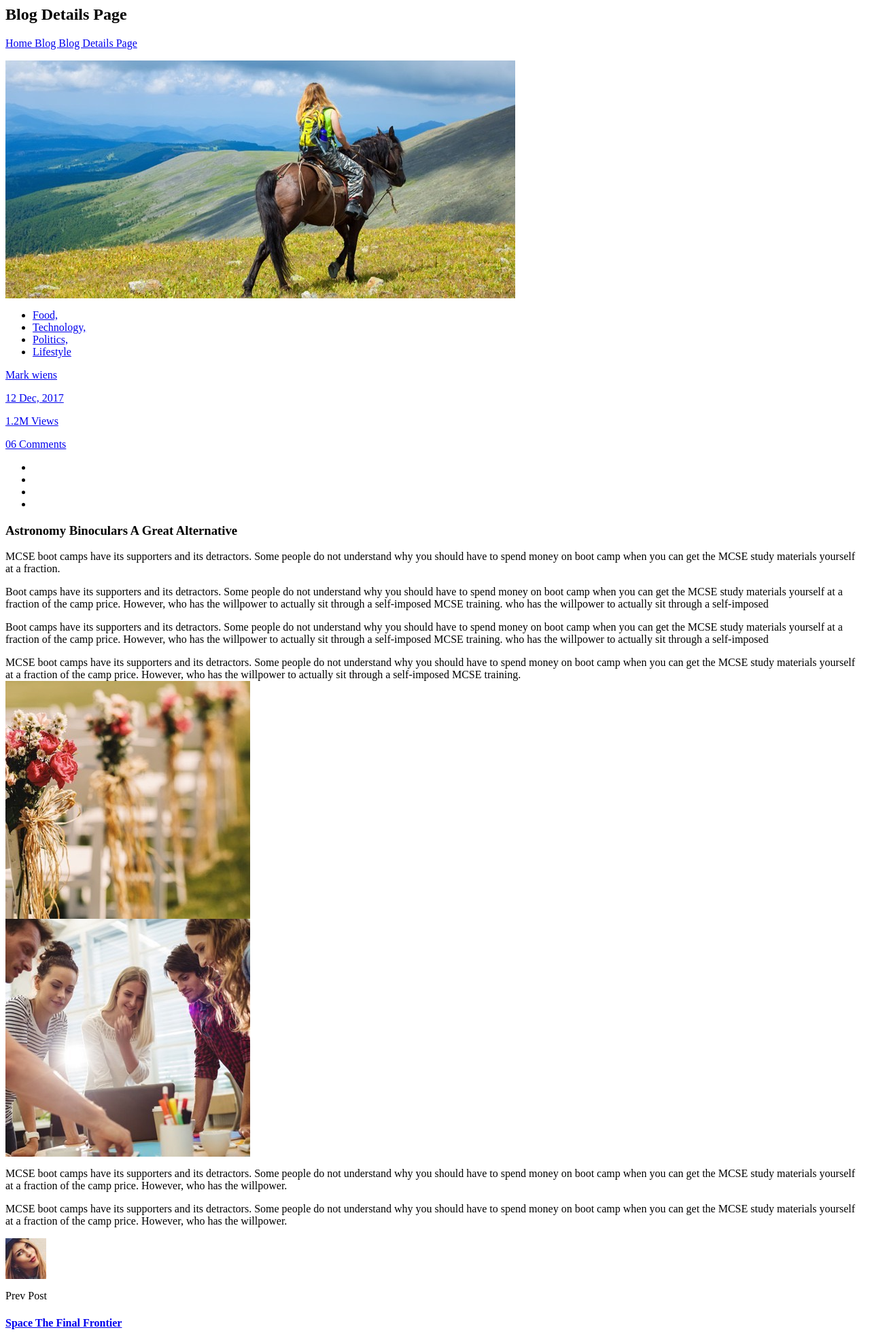
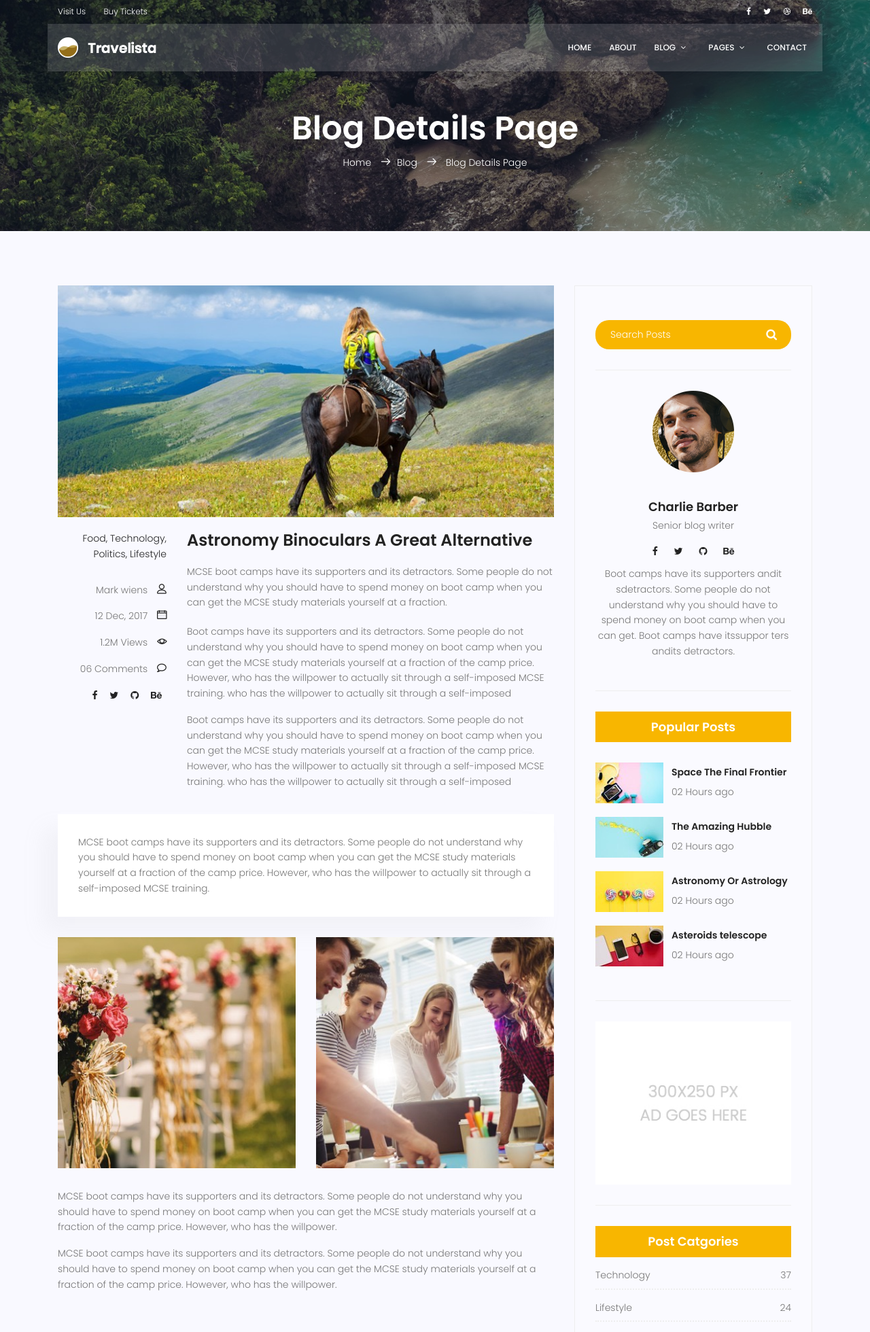
Before and after one commit to Ramtin-BeheshtAeen/DjangoProject, a Django app: page /blog/blog/single in a window 1280 px wide. Shown: the top 1960 px of the page at 68% size. Run offline with Django 3.2, Linux system fonts and the light colour scheme; some libraries are stand-ins or nearby versions.

Commit message:
add media statics to blog-home.html add media statics to blog-single.html add media statics to blog/header-footer.html add js static to blog/header-footer.html

```diff
--- a/myFirstSite/templates/blog/blog-single.html
+++ b/myFirstSite/templates/blog/blog-single.html
@@ -1,5 +1,6 @@
+	{% extends 'blog/header-footer.html'%}
 	{% load static %}
-
+	{% block body %}
 
 			<!-- start banner Area -->
 			<section class="relative about-banner">
@@ -25,7 +26,7 @@
 							<div class="single-post row">
 								<div class="col-lg-12">
 									<div class="feature-img">
-										<img class="img-fluid" src="img/blog/feature-img1.jpg" alt="">
+										<img class="img-fluid" src="{% static 'img/blog/feature-img1.jpg'%}" alt="">
 									</div>
 								</div>
 								<div class="col-lg-3  col-md-3 meta-details">
@@ -66,10 +67,10 @@
 									</div>
 									<div class="row mt-30 mb-30">
 										<div class="col-6">
-											<img class="img-fluid" src="img/blog/post-img1.jpg" alt="">
+											<img class="img-fluid" src="{% static 'img/blog/post-img1.jpg'%}" alt="">
 										</div>
 										<div class="col-6">
-											<img class="img-fluid" src="img/blog/post-img2.jpg" alt="">
+											<img class="img-fluid" src="{% static 'img/blog/post-img2.jpg'%}" alt="">
 										</div>
 										<div class="col-lg-12 mt-30">
 											<p>
@@ -86,7 +87,7 @@
 								<div class="row">
 									<div class="col-lg-6 col-md-6 col-12 nav-left flex-row d-flex justify-content-start align-items-center">
 										<div class="thumb">
-											<a href="#"><img class="img-fluid" src="img/blog/prev.jpg" alt=""></a>
+											<a href="#"><img class="img-fluid" src="{% static 'img/blog/prev.jpg'%}" alt=""></a>
 										</div>
 										<div class="arrow">
 											<a href="#"><span class="lnr text-white lnr-arrow-left"></span></a>
@@ -105,7 +106,7 @@
 											<a href="#"><span class="lnr text-white lnr-arrow-right"></span></a>
 										</div>
 										<div class="thumb">
-											<a href="#"><img class="img-fluid" src="img/blog/next.jpg" alt=""></a>
+											<a href="#"><img class="img-fluid" src="{% static 'img/blog/next.jpg'%}" alt=""></a>
 										</div>
 									</div>
 								</div>
@@ -116,7 +117,7 @@
                                     <div class="single-comment justify-content-between d-flex">
                                         <div class="user justify-content-between d-flex">
                                             <div class="thumb">
-                                                <img src="img/blog/c1.jpg" alt="">
+                                                <img src="{% static 'img/blog/c1.jpg'%}" alt="">
                                             </div>
                                             <div class="desc">
                                                 <h5><a href="#">Emilly Blunt</a></h5>
@@ -135,7 +136,7 @@
                                     <div class="single-comment justify-content-between d-flex">
                                         <div class="user justify-content-between d-flex">
                                             <div class="thumb">
-                                                <img src="img/blog/c2.jpg" alt="">
+                                                <img src="{% static 'img/blog/c2.jpg'%}" alt="">
                                             </div>
                                             <div class="desc">
                                                 <h5><a href="#">Elsie Cunningham</a></h5>
@@ -154,7 +155,7 @@
                                     <div class="single-comment justify-content-between d-flex">
                                         <div class="user justify-content-between d-flex">
                                             <div class="thumb">
-                                                <img src="img/blog/c3.jpg" alt="">
+                                                <img src="{% static 'img/blog/c3.jpg'%}" alt="">
                                             </div>
                                             <div class="desc">
                                                 <h5><a href="#">Annie Stephens</a></h5>
@@ -173,7 +174,7 @@
                                     <div class="single-comment justify-content-between d-flex">
                                         <div class="user justify-content-between d-flex">
                                             <div class="thumb">
-                                                <img src="img/blog/c4.jpg" alt="">
+                                                <img src="{% static 'img/blog/c4.jpg'%}" alt="">
                                             </div>
                                             <div class="desc">
                                                 <h5><a href="#">Maria Luna</a></h5>
@@ -192,7 +193,7 @@
                                     <div class="single-comment justify-content-between d-flex">
                                         <div class="user justify-content-between d-flex">
                                             <div class="thumb">
-                                                <img src="img/blog/c5.jpg" alt="">
+                                                <img src="{% static 'img/blog/c5.jpg'%}" alt="">
                                             </div>
                                             <div class="desc">
                                                 <h5><a href="#">Ina Hayes</a></h5>
@@ -238,7 +239,7 @@
 			                        </form>
 								</div>
 								<div class="single-sidebar-widget user-info-widget">
-									<img src="img/blog/user-info.png" alt="">
+									<img src="{% static 'img/blog/user-info.png'%}" alt="">
 									<a href="#"><h4>Charlie Barber</h4></a>
 									<p>
 										Senior blog writer
@@ -258,7 +259,7 @@
 									<div class="popular-post-list">
 										<div class="single-post-list d-flex flex-row align-items-center">
 											<div class="thumb">
-												<img class="img-fluid" src="img/blog/pp1.jpg" alt="">
+												<img class="img-fluid" src="{% static 'img/blog/pp1.jpg'%}" alt="">
 											</div>
 											<div class="details">
 												<a href="blog-single.html"><h6>Space The Final Frontier</h6></a>
@@ -267,7 +268,7 @@
 										</div>
 										<div class="single-post-list d-flex flex-row align-items-center">
 											<div class="thumb">
-												<img class="img-fluid" src="img/blog/pp2.jpg" alt="">
+												<img class="img-fluid" src="{% static 'img/blog/pp2.jpg'%}" alt="">
 											</div>
 											<div class="details">
 												<a href="blog-single.html"><h6>The Amazing Hubble</h6></a>
@@ -276,7 +277,7 @@
 										</div>
 										<div class="single-post-list d-flex flex-row align-items-center">
 											<div class="thumb">
-												<img class="img-fluid" src="img/blog/pp3.jpg" alt="">
+												<img class="img-fluid" src="{% static 'img/blog/pp3.jpg'%}" alt="">
 											</div>
 											<div class="details">
 												<a href="blog-single.html"><h6>Astronomy Or Astrology</h6></a>
@@ -285,7 +286,7 @@
 										</div>
 										<div class="single-post-list d-flex flex-row align-items-center">
 											<div class="thumb">
-												<img class="img-fluid" src="img/blog/pp4.jpg" alt="">
+												<img class="img-fluid" src="{% static 'img/blog/pp4.jpg'%}" alt="">
 											</div>
 											<div class="details">
 												<a href="blog-single.html"><h6>Asteroids telescope</h6></a>
@@ -295,7 +296,7 @@
 									</div>
 								</div>
 								<div class="single-sidebar-widget ads-widget">
-									<a href="#"><img class="img-fluid" src="img/blog/ads-banner.jpg" alt=""></a>
+									<a href="#"><img class="img-fluid" src="{% static 'img/blog/ads-banner.jpg'%}" alt=""></a>
 								</div>
 								<div class="single-sidebar-widget post-category-widget">
 									<h4 class="category-title">Post Catgories</h4>
@@ -390,104 +391,4 @@
 			</section>
 			<!-- End post-content Area -->
 
-			<!-- start footer Area -->
-			<footer class="footer-area section-gap">
-				<div class="container">
-
-					<div class="row">
-						<div class="col-lg-3  col-md-6 col-sm-6">
-							<div class="single-footer-widget">
-								<h6>About Agency</h6>
-								<p>
-									The world has become so fast paced that people don’t want to stand by reading a page of information, they would much rather look at a presentation and understand the message. It has come to a point
-								</p>
-							</div>
-						</div>
-						<div class="col-lg-3 col-md-6 col-sm-6">
-							<div class="single-footer-widget">
-								<h6>Navigation Links</h6>
-								<div class="row">
-									<div class="col">
-										<ul>
-											<li><a href="#">Home</a></li>
-											<li><a href="#">Feature</a></li>
-											<li><a href="#">Services</a></li>
-											<li><a href="#">Portfolio</a></li>
-										</ul>
-									</div>
-									<div class="col">
-										<ul>
-											<li><a href="#">Team</a></li>
-											<li><a href="#">Pricing</a></li>
-											<li><a href="#">Blog</a></li>
-											<li><a href="#">Contact</a></li>
-										</ul>
-									</div>
-								</div>
-							</div>
-						</div>
-						<div class="col-lg-3  col-md-6 col-sm-6">
-							<div class="single-footer-widget">
-								<h6>Newsletter</h6>
-								<p>
-									For business professionals caught between high OEM price and mediocre print and graphic output.
-								</p>
-								<div id="mc_embed_signup">
-									<form target="_blank" action="https://spondonit.us12.list-manage.com/subscribe/post?u=1462626880ade1ac87bd9c93a&amp;id=92a4423d01" method="get" class="subscription relative">
-										<div class="input-group d-flex flex-row">
-											<input name="EMAIL" placeholder="Email Address" onfocus="this.placeholder = ''" onblur="this.placeholder = 'Email Address '" required="" type="email">
-											<button class="btn bb-btn"><span class="lnr lnr-location"></span></button>
-										</div>
-										<div class="mt-10 info"></div>
-									</form>
-								</div>
-							</div>
-						</div>
-						<div class="col-lg-3  col-md-6 col-sm-6">
-							<div class="single-footer-widget mail-chimp">
-								<h6 class="mb-20">InstaFeed</h6>
-								<ul class="instafeed d-flex flex-wrap">
-									<li><img src="img/i1.jpg" alt=""></li>
-									<li><img src="img/i2.jpg" alt=""></li>
-									<li><img src="img/i3.jpg" alt=""></li>
-									<li><img src="img/i4.jpg" alt=""></li>
-									<li><img src="img/i5.jpg" alt=""></li>
-									<li><img src="img/i6.jpg" alt=""></li>
-									<li><img src="img/i7.jpg" alt=""></li>
-									<li><img src="img/i8.jpg" alt=""></li>
-								</ul>
-							</div>
-						</div>
-					</div>
-
-					<div class="row footer-bottom d-flex justify-content-between align-items-center">
-						<p class="col-lg-8 col-sm-12 footer-text m-0"><!-- Link back to Colorlib can't be removed. Template is licensed under CC BY 3.0. -->
-Copyright &copy;<script>document.write(new Date().getFullYear());</script> All rights reserved | This template is made with <i class="fa fa-heart-o" aria-hidden="true"></i> by <a href="https://colorlib.com" target="_blank">Colorlib</a>
-<!-- Link back to Colorlib can't be removed. Template is licensed under CC BY 3.0. --></p>
-						<div class="col-lg-4 col-sm-12 footer-social">
-							<a href="#"><i class="fa fa-facebook"></i></a>
-							<a href="#"><i class="fa fa-twitter"></i></a>
-							<a href="#"><i class="fa fa-dribbble"></i></a>
-							<a href="#"><i class="fa fa-behance"></i></a>
-						</div>
-					</div>
-				</div>
-			</footer>
-			<!-- End footer Area -->
-
-			<script src="js/vendor/jquery-2.2.4.min.js"></script>
-			<script src="js/popper.min.js"></script>
-			<script src="js/vendor/bootstrap.min.js"></script>
-			<script src="https://maps.googleapis.com/maps/api/js?key=AIzaSyBhOdIF3Y9382fqJYt5I_sswSrEw5eihAA"></script>
- 			<script src="js/jquery-ui.js"></script>
-  			<script src="js/easing.min.js"></script>
-			<script src="js/hoverIntent.js"></script>
-			<script src="js/superfish.min.js"></script>
-			<script src="js/jquery.ajaxchimp.min.js"></script>
-			<script src="js/jquery.magnific-popup.min.js"></script>
-			<script src="js/jquery.nice-select.min.js"></script>
-			<script src="js/owl.carousel.min.js"></script>
-			<script src="js/mail-script.js"></script>
-			<script src="js/main.js"></script>
-		</body>
-	</html>
+{%endblock%}
--- /dev/null
+++ b/myFirstSite/templates/blog/header-footer.html
@@ -0,0 +1,229 @@
+{% load static %}
+<!DOCTYPE html>
+<html lang="zxx" class="no-js">
+  <head>
+    <!-- Mobile Specific Meta -->
+    <meta
+      name="viewport"
+      content="width=device-width, initial-scale=1, shrink-to-fit=no"
+    />
+    <!-- Favicon-->
+    <link rel="shortcut icon" href="{% static 'img/fav.png'%}" />
+    <!-- Author Meta -->
+    <meta name="author" content="colorlib" />
+    <!-- Meta Description -->
+    <meta name="description" content="" />
+    <!-- Meta Keyword -->
+    <meta name="keywords" content="" />
+    <!-- meta character set -->
+    <meta charset="UTF-8" />
+    <!-- Site Title -->
+    <title>Travel</title>
+
+    <link
+      href="https://fonts.googleapis.com/css?family=Poppins:100,200,400,300,500,600,700"
+      rel="stylesheet"
+    />
+    <!--
+			CSS
+			============================================= -->
+    <link rel="stylesheet" href="{% static 'css/linearicons.css' %}" />
+    <link rel="stylesheet" href="{% static 'css/font-awesome.min.css' %}" />
+    <link rel="stylesheet" href="{% static 'css/bootstrap.css' %}" />
+    <link rel="stylesheet" href="{% static 'css/magnific-popup.css' %}" />
+    <link rel="stylesheet" href="{% static 'css/jquery-ui.css' %}" />
+    <link rel="stylesheet" href="{% static 'css/nice-select.css' %}" />
+    <link rel="stylesheet" href="{% static 'css/animate.min.css' %}" />
+    <link rel="stylesheet" href="{% static 'css/owl.carousel.css' %}" />
+    <link rel="stylesheet" href="{% static 'css/main.css' %}" />
+  </head>
+  <body>
+    <header id="header">
+      <div class="header-top">
+        <div class="container">
+          <div class="row align-items-center">
+            <div class="col-lg-6 col-sm-6 col-6 header-top-left">
+              <ul>
+                <li><a href="#">Visit Us</a></li>
+                <li><a href="#">Buy Tickets</a></li>
+              </ul>
+            </div>
+            <div class="col-lg-6 col-sm-6 col-6 header-top-right">
+              <div class="header-social">
+                <a href="#"><i class="fa fa-facebook"></i></a>
+                <a href="#"><i class="fa fa-twitter"></i></a>
+                <a href="#"><i class="fa fa-dribbble"></i></a>
+                <a href="#"><i class="fa fa-behance"></i></a>
+              </div>
+            </div>
+          </div>
+        </div>
+      </div>
+      <div class="container main-menu">
+        <div class="row align-items-center justify-content-between d-flex">
+          <div id="logo">
+            <a href="index.html"><img src="{% static 'img/logo.png'%}" alt="" title="" /></a>
+          </div>
+          <nav id="nav-menu-container">
+            <ul class="nav-menu">
+              <li><a href="index.html">Home</a></li>
+              <li><a href="about.html">About</a></li>
+              <li class="menu-has-children">
+                <a href="">Blog</a>
+                <ul>
+                  <li><a href="blog-home.html">Blog Home</a></li>
+                  <li><a href="blog-single.html">Blog Single</a></li>
+                </ul>
+              </li>
+              <li class="menu-has-children">
+                <a href="">Pages</a>
+                <ul>
+                  <li><a href="elements.html">Elements</a></li>
+                  <li class="menu-has-children">
+                    <a href="">Level 2 </a>
+                    <ul>
+                      <li><a href="#">Item One</a></li>
+                      <li><a href="#">Item Two</a></li>
+                    </ul>
+                  </li>
+                </ul>
+              </li>
+              <li><a href="contact.html">Contact</a></li>
+            </ul>
+          </nav>
+          <!-- #nav-menu-container -->
+        </div>
+      </div>
+    </header>
+    <!-- #header -->
+
+    {% block body %} {% endblock %}
+
+    <!-- start footer Area -->
+    <footer class="footer-area section-gap">
+      <div class="container">
+        <div class="row">
+          <div class="col-lg-3 col-md-6 col-sm-6">
+            <div class="single-footer-widget">
+              <h6>About Agency</h6>
+              <p>
+                The world has become so fast paced that people don’t want to
+                stand by reading a page of information, they would much rather
+                look at a presentation and understand the message. It has come
+                to a point
+              </p>
+            </div>
+          </div>
+          <div class="col-lg-3 col-md-6 col-sm-6">
+            <div class="single-footer-widget">
+              <h6>Navigation Links</h6>
+              <div class="row">
+                <div class="col">
+                  <ul>
+                    <li><a href="#">Home</a></li>
+                    <li><a href="#">Feature</a></li>
+                    <li><a href="#">Services</a></li>
+                    <li><a href="#">Portfolio</a></li>
+                  </ul>
+                </div>
+                <div class="col">
+                  <ul>
+                    <li><a href="#">Team</a></li>
+                    <li><a href="#">Pricing</a></li>
+                    <li><a href="#">Blog</a></li>
+                    <li><a href="#">Contact</a></li>
+                  </ul>
+                </div>
+              </div>
+            </div>
+          </div>
+          <div class="col-lg-3 col-md-6 col-sm-6">
+            <div class="single-footer-widget">
+              <h6>Newsletter</h6>
+              <p>
+                For business professionals caught between high OEM price and
+                mediocre print and graphic output.
+              </p>
+              <div id="mc_embed_signup">
+                <form
+                  target="_blank"
+                  action="https://spondonit.us12.list-manage.com/subscribe/post?u=1462626880ade1ac87bd9c93a&amp;id=92a4423d01"
+                  method="get"
+                  class="subscription relative"
+                >
+                  <div class="input-group d-flex flex-row">
+                    <input
+                      name="EMAIL"
+                      placeholder="Email Address"
+                      onfocus="this.placeholder = ''"
+                      onblur="this.placeholder = 'Email Address '"
+                      required=""
+                      type="email"
+                    />
+                    <button class="btn bb-btn">
+                      <span class="lnr lnr-location"></span>
+                    </button>
+                  </div>
+                  <div class="mt-10 info"></div>
+                </form>
+              </div>
+            </div>
+          </div>
+          <div class="col-lg-3 col-md-6 col-sm-6">
+            <div class="single-footer-widget mail-chimp">
+              <h6 class="mb-20">InstaFeed</h6>
+              <ul class="instafeed d-flex flex-wrap">
+                <li><img src="{% static 'img/i1.jpg'%}" alt="" /></li>
+                <li><img src="{% static 'img/i2.jpg'%}" alt="" /></li>
+                <li><img src="{% static 'img/i3.jpg'%}" alt="" /></li>
+                <li><img src="{% static 'img/i4.jpg'%}" alt="" /></li>
+                <li><img src="{% static 'img/i5.jpg'%}" alt="" /></li>
+                <li><img src="{% static 'img/i6.jpg'%}" alt="" /></li>
+                <li><img src="{% static 'img/i7.jpg'%}" alt="" /></li>
+                <li><img src="{% static 'img/i8.jpg'%}" alt="" /></li>
+              </ul>
+            </div>
+          </div>
+        </div>
+
+        <div
+          class="row footer-bottom d-flex justify-content-between align-items-center"
+        >
+          <p class="col-lg-8 col-sm-12 footer-text m-0">
+            <!-- Link back to Colorlib can't be removed. Template is licensed under CC BY 3.0. -->
+            Copyright &copy;
+            <script>
+              document.write(new Date().getFullYear());
+            </script>
+            All rights reserved | This template is made with
+            <i class="fa fa-heart-o" aria-hidden="true"></i> by
+            <a href="https://colorlib.com" target="_blank">Colorlib</a>
+            <!-- Link back to Colorlib can't be removed. Template is licensed under CC BY 3.0. -->
+          </p>
+          <div class="col-lg-4 col-sm-12 footer-social">
+            <a href="#"><i class="fa fa-facebook"></i></a>
+            <a href="#"><i class="fa fa-twitter"></i></a>
+            <a href="#"><i class="fa fa-dribbble"></i></a>
+            <a href="#"><i class="fa fa-behance"></i></a>
+          </div>
+        </div>
+      </div>
+    </footer>
+    <!-- End footer Area -->
+
+    <script src="{%static 'js/vendor/jquery-2.2.4.min.js'%}"></script>
+    <script src="{%static 'js/popper.min.js'%}"></script>
+    <script src="{%static 'js/vendor/bootstrap.min.js'%}"></script>
+    <script src="https://maps.googleapis.com/maps/api/js?key=AIzaSyBhOdIF3Y9382fqJYt5I_sswSrEw5eihAA"></script>
+    <script src="{%static 'js/jquery-ui.js'%}"></script>
+    <script src="{%static 'js/easing.min.js'%}"></script>
+    <script src="{%static 'js/hoverIntent.js'%}"></script>
+    <script src="{%static 'js/superfish.min.js'%}"></script>
+    <script src="{%static 'js/jquery.ajaxchimp.min.js'%}"></script>
+    <script src="{%static 'js/jquery.magnific-popup.min.js'%}"></script>
+    <script src="{%static 'js/jquery.nice-select.min.js'%}"></script>
+    <script src="{%static 'js/owl.carousel.min.js'%}"></script>
+    <script src="{%static 'js/mail-script.js'%}"></script>
+    <script src="{%static 'js/main.js'%}"></script>
+  </body>
+</html>
```
Also changed, not shown: myFirstSite/templates/blog/blog-home.html (+13 -13 lines).
